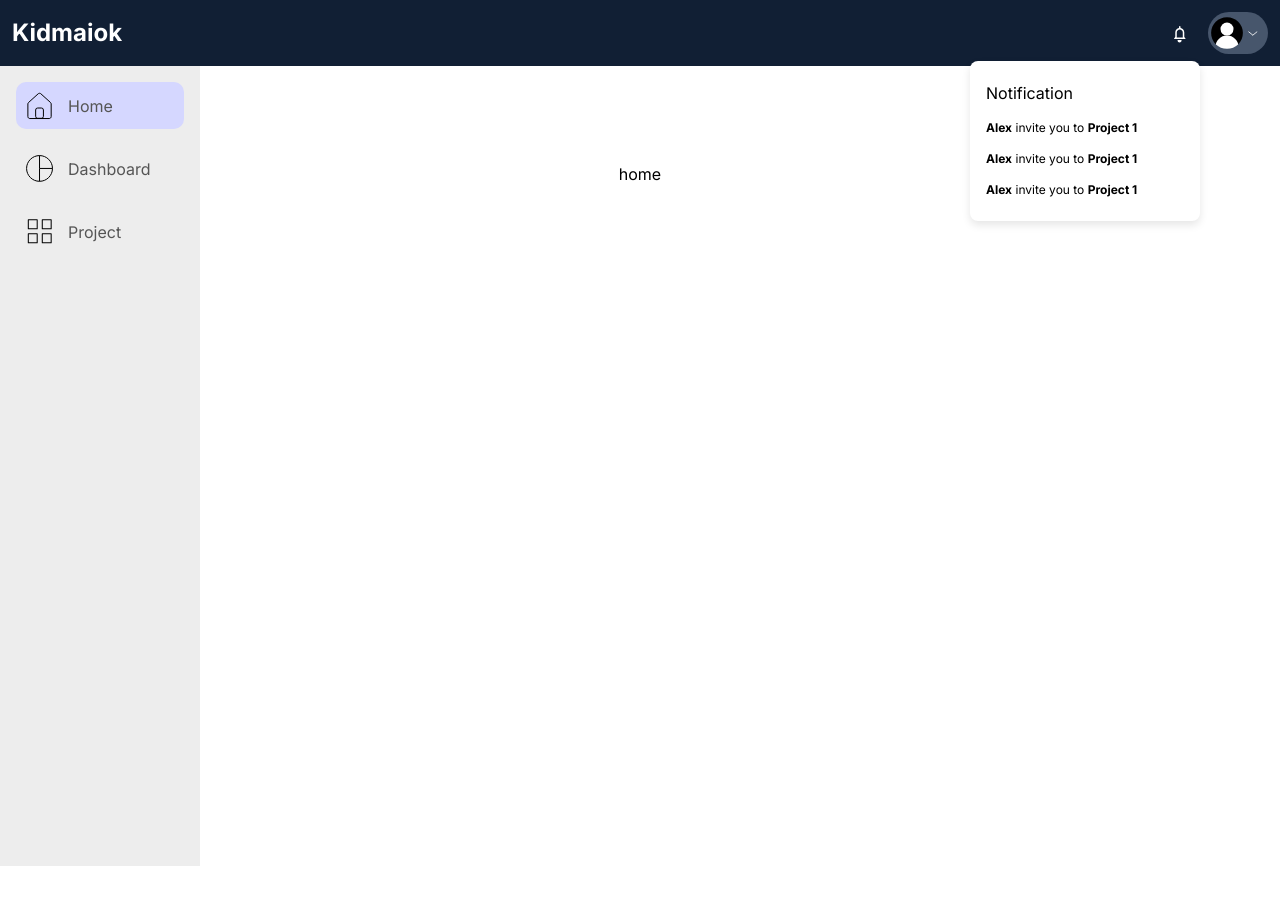
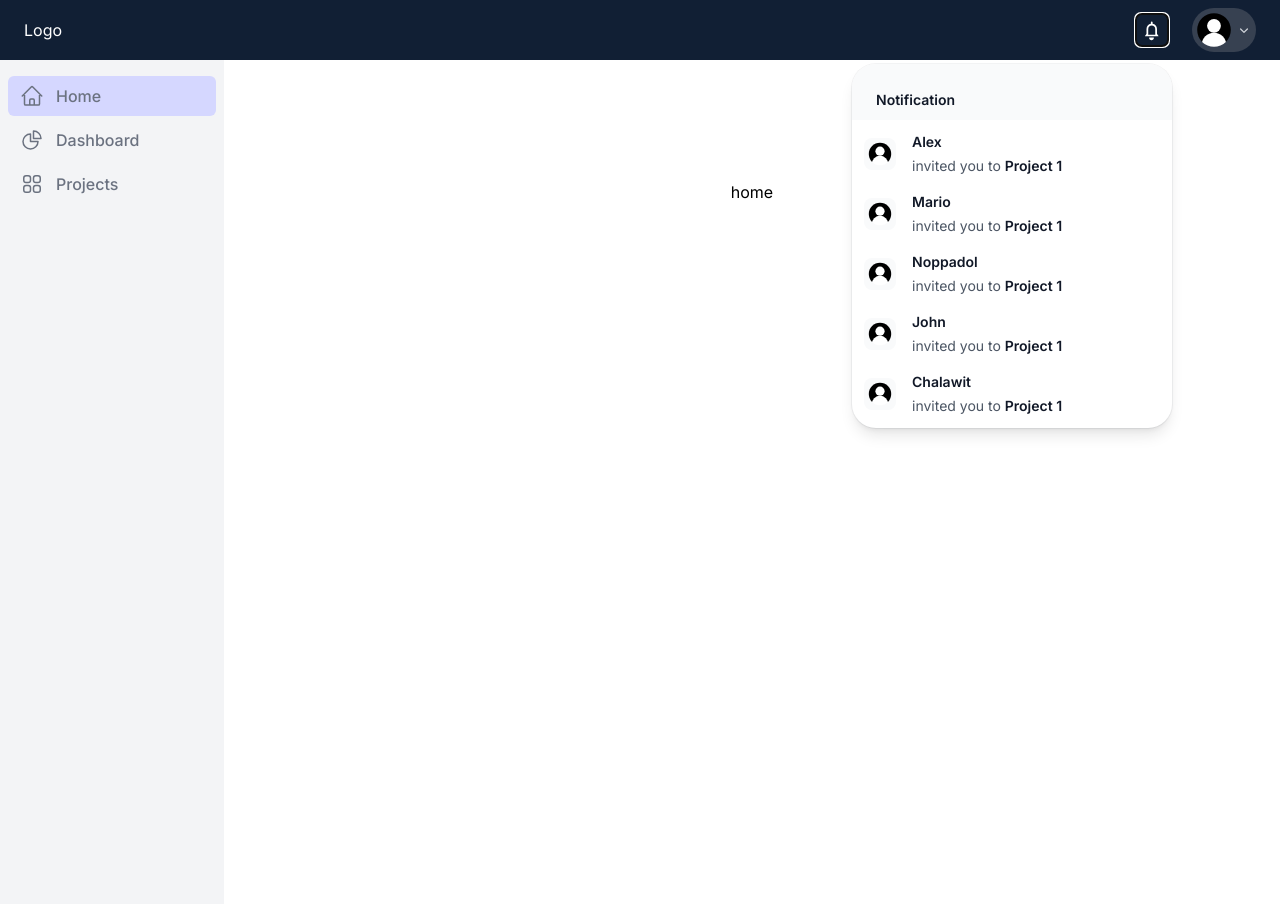
Before and after one commit to Bhanujaya/SE-frontend, a Next.js app: page / in a window 1280 px wide. Both pictures are taken after a click on the button 1180 px from the left and 33 px from the top of the page. Shown: the top 904 px of the page. Before the commit the page ends 866 px from the top, so only its background shows below. Built offline with nearby package versions, Linux system fonts and the light colour scheme.

Commit message:
update header-sidebar

```diff
--- a/package.json
+++ b/package.json
@@ -9,6 +9,8 @@
     "lint": "next lint"
   },
   "dependencies": {
+    "@headlessui/react": "^2.1.8",
+    "@heroicons/react": "^2.1.5",
     "@types/node": "20.6.2",
     "@types/react": "18.2.21",
     "@types/react-dom": "18.2.7",
--- a/src/app/layout.tsx
+++ b/src/app/layout.tsx
@@ -1,4 +1,4 @@
-"use client"; // Add this line at the top
+"use client";
 
 import './globals.css'
 import type { Metadata } from 'next'
@@ -26,9 +26,27 @@ export default function RootLayout({
   return (
     <html lang="en">
       <body className={inter.className}>
-        {showLayout && <Header />}
-        {showLayout && <Sidebar />}
-        {children}
+        {showLayout ?
+        // pages with header/sidebar
+        (
+          <div className="min-h-screen grid grid-cols-[auto,1fr] grid-rows-[auto,1fr]">
+            <header className="col-span-2">
+              <Header />
+            </header>
+
+            <aside className="row-span-2 bg-gray-100">
+              <Sidebar />
+            </aside>
+
+            <main className="p-6">
+              {children}
+            </main>
+          </div>
+        ) :
+        // pages without header/sidebar
+        (
+          <div>{children}</div>
+        )}
       </body>
     </html>
   )
--- a/src/components/Header.tsx
+++ b/src/components/Header.tsx
@@ -1,89 +1,170 @@
-'use client'
+"use client";
 
-import Link from 'next/link';
-import { useState } from 'react'
-import styles from '../styles/Header.module.css'
+import Link from "next/link";
+import {
+  Popover,
+  PopoverButton,
+  PopoverGroup,
+  PopoverPanel,
+} from "@headlessui/react";
 
-const Header = () => {
+import {
+  ChevronDownIcon,
+  PhoneIcon,
+  PlayCircleIcon,
+} from "@heroicons/react/20/solid";
 
-  // temp database
 const currentUser = {
   firstName: "Nichakann",
   surName: "Nernngam",
-    age: 20
-  }
-  const peopleName = "Alex"
-  const projectName = "Project 1"
+  age: 20,
+};
 
+const notifications = [
+  {
+    name: "Alex",
+    projectName: "Project 1",
+    href: "#",
+    profileImgPath: "/profile.svg",
+  },
+  {
+    name: "Mario",
+    projectName: "Project 1",
+    href: "#",
+    profileImgPath: "/profile.svg",
+  },
+  {
+    name: "Noppadol",
+    projectName: "Project 1",
+    href: "#",
+    profileImgPath: "/profile.svg",
+  },
+  {
+    name: "John",
+    projectName: "Project 1",
+    href: "#",
+    profileImgPath: "/profile.svg",
+  },
+  {
+    name: "Chalawit",
+    projectName: "Project 1",
+    href: "#",
+    profileImgPath: "/profile.svg",
+  },
+];
 
+const profileSettings = [
+  { button: "Profile", href: "#", iconPath: "/profile2.svg" },
+  { button: "Log out", href: "#", iconPath: "/logout.svg" },
+];
 
-  const [showNotificationDropdown, setShowNotificationDropdown] = useState(false);
-  const [showProfileDropdown, setShowProfileDropdown] = useState(false);
-
-  const toggleNotificationDropdown = () => {
-    setShowNotificationDropdown(!showNotificationDropdown);
-  }
-
-  const toggleProfileDropdown = () => {
-    setShowProfileDropdown(!showProfileDropdown);
-  }
-
-  const closeDropdowns = () => {
-    setShowNotificationDropdown(false);
-    setShowProfileDropdown(false);
-  }
-
-  const isDropdownOpen = showNotificationDropdown || showProfileDropdown;
-
+export default function Header() {
   return (
-    <nav className={styles.header}>
-      <div className={styles.container}>
-        <Link href='/' className={styles.logo}>Kidmaiok</Link> {/*Wainting for logo*/}
-        <ul className={styles.navLinks}>
-
-          <button onClick={toggleNotificationDropdown} className={styles.notificationButton}>
-            <img src='/bell.svg' alt="Notification" className={styles.bellIcon}></img>
-          </button>
-          {showNotificationDropdown && (
-            <div className={styles.dropdownNotification}>
-              <h1 className={styles.notificationHeader}>Notification</h1>
-              <li>
-              <p className={styles.notificationContent}><strong>{peopleName}</strong> invite you to <strong>{projectName}</strong></p>
-              <p className={styles.notificationContent}><strong>{peopleName}</strong> invite you to <strong>{projectName}</strong></p>
-              <p className={styles.notificationContent}><strong>{peopleName}</strong> invite you to <strong>{projectName}</strong></p>
-              </li>
-            </div>
-          )}
-
-          <button onClick={toggleProfileDropdown} className={styles.profileSettingButton}>
-            <div className={styles.iconContainer}>
-              <img src="/profile.svg" alt="Profile" className={styles.profileSettingIcon} />
-              <img src="/dropdown.svg" alt="Dropdown" className={styles.profileSettingIcon} />
-            </div>
-            </button>
-          {showProfileDropdown && (
-            <div className={styles.dropdownProfile}>
-              <h1 className={styles.currentUserFullName}>{currentUser.firstName} {currentUser.surName}</h1>
-              <Link href='/profileSetting' className={styles.profileContent}>
-                <img src='/profile2.svg' alt='Profile' className={styles.peopleIcon}/>
-                <span className={styles.profileText}>My profile</span>
-              </Link>
-              <h1 className={styles.separator} />
-              <Link href='/login' className={styles.profileContent}>
-                <img src='/logout.svg' alt='Logout' className={styles.logoutIcon}/>
-                <span className={styles.profileText}>Log out</span>
+    <header className="bg-customDarkBlue">
+      <nav
+        aria-label="Global"
+        className="mx-auto flex max-w-8xl items-center justify-between p-2 px-6"
+      >
+        <div className="flex lg:flex-1">
+          <Link href="/" className="-m-1.5 p-1.5 text-white">
+            <span className="sr-only">Your Company</span>
+            Logo
           </Link>
         </div>
-          )}
+        <div className="flex flex-1 justify-end items-center">
+          <PopoverGroup className="flex gap-x-6">
+            <Popover className="relative flex justify-center items-center">
+              {/* Notification button */}
+              <PopoverButton className="flex items-center justify-center gap-x-1 text-sm font-semibold leading-6 text-white h-8 w-8 hover:bg-gray-600 rounded-md">
+                <img src="/bell.svg" alt="Notification" className="w-7" />
+              </PopoverButton>
 
-        </ul>
+              {/* Drop down */}
+              <PopoverPanel className="absolute -right-1 top-full z-10 mt-3 w-80 max-w-sm overflow-hidden rounded-3xl bg-white shadow-lg ring-1 ring-gray-900/5">
+                <div className="grid grid-cols-1 divide-x divide-gray-900/5 bg-gray-50">
+                  <p className="flex items-center justify-start gap-x-2.5 p-6 pb-2 text-sm font-semibold leading-6 text-gray-900 hover:bg-gray-100">
+                    Notification
+                  </p>
+                </div>
+                <div className="p-1">
+                  {notifications.map((item) => (
+                    <div
+                      key={item.name}
+                      className="group relative flex items-center gap-x-4 rounded-lg p-2 text-sm leading-2 hover:bg-gray-50"
+                    >
+                      <div className="flex h-8 w-8 flex-none items-center justify-center rounded-lg bg-gray-50 group-hover:bg-white">
+                        <img
+                          src={item.profileImgPath}
+                          aria-hidden="true"
+                          className="h-6 w-6 text-gray-600 group-hover:text-indigo-600"
+                        />
+                      </div>
+                      <div className="flex-auto">
+                        <Link
+                          href={item.href}
+                          className="block font-semibold text-gray-900 p-0"
+                        >
+                          {item.name}
+                          <span className="absolute inset-0" />
+                        </Link>
+                        <p className="mt-1 text-gray-600">
+                          {" "}
+                          invited you to{" "}
+                          <span className="font-semibold text-gray-900">
+                            {item.projectName}
+                          </span>
+                        </p>
+                      </div>
+                    </div>
+                  ))}
+                </div>
+              </PopoverPanel>
+            </Popover>
 
-        {isDropdownOpen && (
-          <div className={styles.overlay} onClick={closeDropdowns}></div>
-        )}
+            <Popover className="relative">
+              {/* Setting button */}
+              <PopoverButton className="flex items-center gap-x-1 text-sm font-semibold leading-6 text-white bg-gray-700 hover:bg-gray-600 rounded-full p-1">
+                <img src="/profile.svg" alt="Profile" className="w-9" />
+                <ChevronDownIcon
+                  aria-hidden="true"
+                  className="h-4 w-4 flex-none text-gray-300"
+                />
+              </PopoverButton>
+
+              {/* Drop down */}
+              <PopoverPanel className="absolute -right-1 top-full z-10 mt-3 w-screen max-w-[300px] overflow-hidden rounded-3xl bg-white shadow-lg ring-1 ring-gray-900/5">
+                <div className="grid grid-cols-1 divide-x divide-gray-900/5 bg-gray-50">
+                  <p className="flex items-center justify-start gap-x-2.5 p-6 pb-2 text-md font-semibold leading-6 text-gray-900 hover:bg-gray-100">
+                    {currentUser.firstName} {currentUser.surName}
+                  </p>
+                </div>
+                <div className="p-2">
+                  {profileSettings.map((item, index) => (
+                    <div
+                      key={item.button}
+                      className={`group relative flex items-center gap-x-6 rounded-lg p-2 text-sm leading-6 hover:bg-gray-50 ${
+                        index !== profileSettings.length - 1
+                          ? "border-b border-gray-200"
+                          : ""
+                      }`}
+                    >
+                      <div className="flex h-11 w-11 flex-none items-center justify-center rounded-lg group-hover:bg-white">
+                        <img src={item.iconPath} alt="" />
+                      </div>
+                      <div className="flex-auto">
+                        <Link href={item.href} className="block text-gray-500">
+                          {item.button}
+                          <span className="absolute inset-0" />
+                        </Link>
+                      </div>
+                    </div>
+                  ))}
+                </div>
+              </PopoverPanel>
+            </Popover>
+          </PopoverGroup>
         </div>
       </nav>
+    </header>
   );
-};
-
-export default Header;
+}
--- a/src/components/Sidebar.tsx
+++ b/src/components/Sidebar.tsx
@@ -1,34 +1,52 @@
-"use client";
+'use client'
 
-import Link from "next/link";
-import { usePathname } from 'next/navigation';
-import styles from "../styles/Sidebar.module.css";
+import Link from 'next/link'
+import { Disclosure } from '@headlessui/react'
+import { useState } from 'react'
+import { usePathname } from 'next/navigation'
+import { HomeIcon, ChartPieIcon, Squares2X2Icon } from '@heroicons/react/24/outline'
 
-const Sidebar = () => {
+
+const navigation = [
+  { name: 'Home', href: '/', icon: HomeIcon },
+  { name: 'Dashboard', href: '/dashboard', icon: ChartPieIcon },
+  { name: 'Projects', href: '/project-board', icon: Squares2X2Icon },
+]
+
+function classNames(...classes: string[]) {
+  return classes.filter(Boolean).join(' ')
+}
+
+export default function Sidebar() {
+
   const pathname = usePathname();
 
   return (
-    <nav className={styles.sidebar}>
-      <ul className={styles.navLinks}>
-        <li>
-          <Link href="/" className={pathname === '/' ? styles.active : ''}>
-              <img src="/home.svg" alt="Home" />Home
-          </Link>
-        </li>
-        <li>
-          <Link href="/dashboard" className={pathname === '/dashboard' ? styles.active : ''}>
-            <img src="/pie-chart.svg" alt="Dashboard" />Dashboard
-          </Link>
-        </li>
-        <li>
-          <Link href="/project-board" className={pathname === '/project' ? styles.active : ''}>
-            <img src="/project.svg" alt="Project" />
-            Project
-          </Link>
-        </li>
-      </ul>
-    </nav>
-  );
-};
+    <Disclosure as="nav" className="bg-gray-100 w-56 min-h-screen max-w-screen">
+      <div className="flex flex-col h-full">
 
-export default Sidebar;
+        {/* Navigation */}
+        <div className="flex-1 px-2 py-4">
+          <div className="flex flex-col space-y-1">
+            {navigation.map((item) => (
+              <Link
+                key={item.name}
+                href={item.href}
+                aria-current={pathname === item.href ? 'page' : undefined}
+                className={classNames(
+                  pathname === item.href ? 'bg-customLightPurple' : 'hover:bg-gray-200',
+                  'flex items-center space-x-3 rounded-md px-3 py-2 text-base font-medium text-gray-500'
+                )}
+              >
+
+                <item.icon className="mr-3 h-6 w-6 text-gray-500" aria-hidden="true" />
+
+                {item.name}
+              </Link>
+            ))}
+          </div>
+        </div>
+      </div>
+    </Disclosure>
+  )
+}
--- a/src/styles/Header.module.css
+++ /dev/null
@@ -1,178 +0,0 @@
-.header {
-  position: relative;
-  background-color: #111f34;
-  padding: 0.75rem;
-  top: 0;
-  z-index: 1000;
-  justify-content: flex-start;
-}
-
-.container {
-  display: flex;
-  justify-content: space-between;
-  align-items: center;
-  max-width: 1500px;
-  margin: 0 auto;
-}
-
-.logo {
-  color: white;
-  font-size: 1.5rem;
-  font-weight: bold;
-
-}
-
-.navLinks {
-  display: flex;
-  list-style: none;
-  gap: 1rem;
-}
-
-.link {
-  color: white;
-  text-decoration: none;
-  font-size: 1rem;
-}
-
-/*Notification button*/
-.notificationButton {
-  background-color: transparent;
-  border: none;
-  cursor: pointer;
-  position: relative;
-}
-
-.bellIcon {
-  width: 24;
-  height: 21;
-}
-
-.notificationButton:hover .bellIcon {
-  opacity: 0.8;
-}
-
-/*Dropdown styles for noti*/
-.dropdownNotification {
-  position: absolute;
-  top: 3.8rem;
-  right: 5rem;
-  background-color: white;
-  box-shadow: 0px 4px 8px rgba(0, 0, 0, 0.1);
-  border-radius: 0.5rem;
-  padding: 1rem;
-  width: 230px;
-  z-index: 100;
-}
-
-.notificationHeader {
-  font-size: medium;
-  padding: 0.25rem 0 0.5rem 0;
-}
-
-.notificationContent {
-  padding: 0.4rem 0;
-  font-size: 0.75rem;
-}
-
-.notificationContent:hover {
-  background-color: #f0f0f0;
-  cursor: pointer;
-}
-
-
-/*Profile button*/
-.profileSettingButton {
-  background-color: #47566C;
-  border-radius: 50px;
-  width: 60px;
-  height: 42px;
-  cursor: pointer;
-  position: relative;
-}
-
-.iconContainer {
-  display: flex;
-  align-items: center; /* Aligns items vertically in the center */
-}
-
-.profileSettingIcon {
-  background-color: transparent;
-  width: 34px;
-  margin-left: 2px;
-  cursor: pointer;
-  position: relative;
-}
-
-.profileSettingIcon:last-child {
-  background-color: transparent;
-  width: 10px;
-  margin-left: 4px;
-  cursor: pointer;
-  position: relative;
-}
-
-
-/*Dropdown styles for profile*/
-.dropdownProfile {
-  position: absolute;
-  top: 3.8rem;
-  right: 1.75rem;
-  background-color: white;
-  box-shadow: 0px 4px 8px rgba(0, 0, 0, 0.1);
-  border-radius: 0.5rem;
-  padding: 1.25rem 1.25rem 0.5rem 1.25rem;
-  width: 260px;
-  z-index: 100;
-}
-
-.currentUserFullName {
-  padding: 0 0 1rem 0;
-  font-weight: bold;
-}
-
-.peopleIcon, .logoutIcon {
-  width: 24px;
-  height: 24px;
-}
-
-.profileContent {
-  display: flex;
-  align-items: center;
-  padding: 0.5rem 0;
-  margin-bottom: 0.5rem;
-  padding-bottom: 1px solid black;
-  color: #989898;
-  font-size: small;
-  border-radius: 8px;
-
-}
-
-.profileText {
-  margin-left: 10px;
-}
-
-.profileContent:last-child {
-  border-bottom: none;
-}
-
-.profileContent:hover {
-  background-color: #f0f0f0;
-  cursor: pointer;
-}
-
-.overlay {
-  position: fixed;
-  top: 0;
-  left: 0;
-  width: 100%;
-  height: 100%;
-  background-color: transparent;
-  z-index: 10;
-}
-
-.separator {
-  border: none;
-  border-top: 1px solid #ccc;
-  margin: 8px 0;
-  width: 100%;
-}
--- a/src/styles/Sidebar.module.css
+++ /dev/null
@@ -1,46 +0,0 @@
-.sidebar {
-  position: absolute;
-  background-color: #EDEDED;
-  padding: 1rem;
-  width: 200px;
-  height: 100vh;
-  display: flex;
-  flex-direction: column;
-  justify-content: flex-start;
-}
-
-.navLinks li {
-  margin: 0;
-}
-
-.navLinks a {
-  display: flex;
-  align-items: center;
-  color: #555;
-  text-decoration: none;
-  padding: 0.5rem;
-}
-
-.navLinks img {
-  margin-right: 0.75rem;
-}
-
-.navLinks {
-  color: #555;
-  list-style: none;
-  padding: 0;
-  margin: 0;
-  display: flex;
-  flex-direction: column;
-  gap: 1rem;
-}
-
-.navLinks li:hover {
-  background-color: #e1e1e1;
-  border-radius: 10px;
-}
-
-.active {
-  background-color: #D5D7FF;
-  border-radius: 10px;
-}
--- a/tailwind.config.ts
+++ b/tailwind.config.ts
@@ -11,6 +11,9 @@ const config: Config = {
       colors: {
         'customGray': '#fafbfc',
         'customDarkBlue': '#111F34',
+        'customLightBLue': '#47566C',
+        'customLightPurple': '#D5D7FF',
+        'customPurple': '#8589F8',
       },
       fontFamily: {
         sans: ['Roboto', 'sans-serif'],
```
Also changed, not shown: 1 other file (tests, documents, lock files or other folders). Lines whose indentation alone changed are shown as unchanged.
